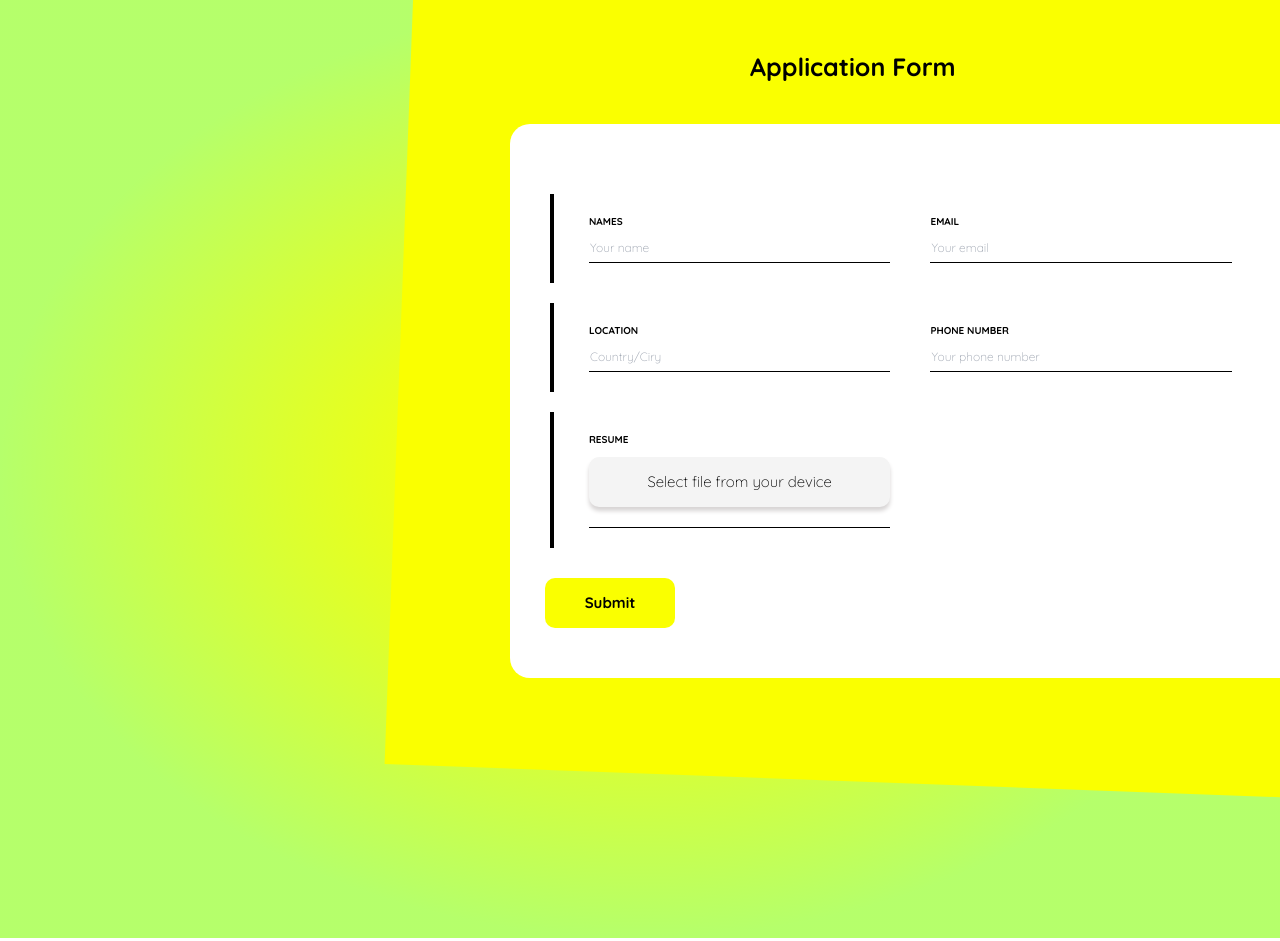
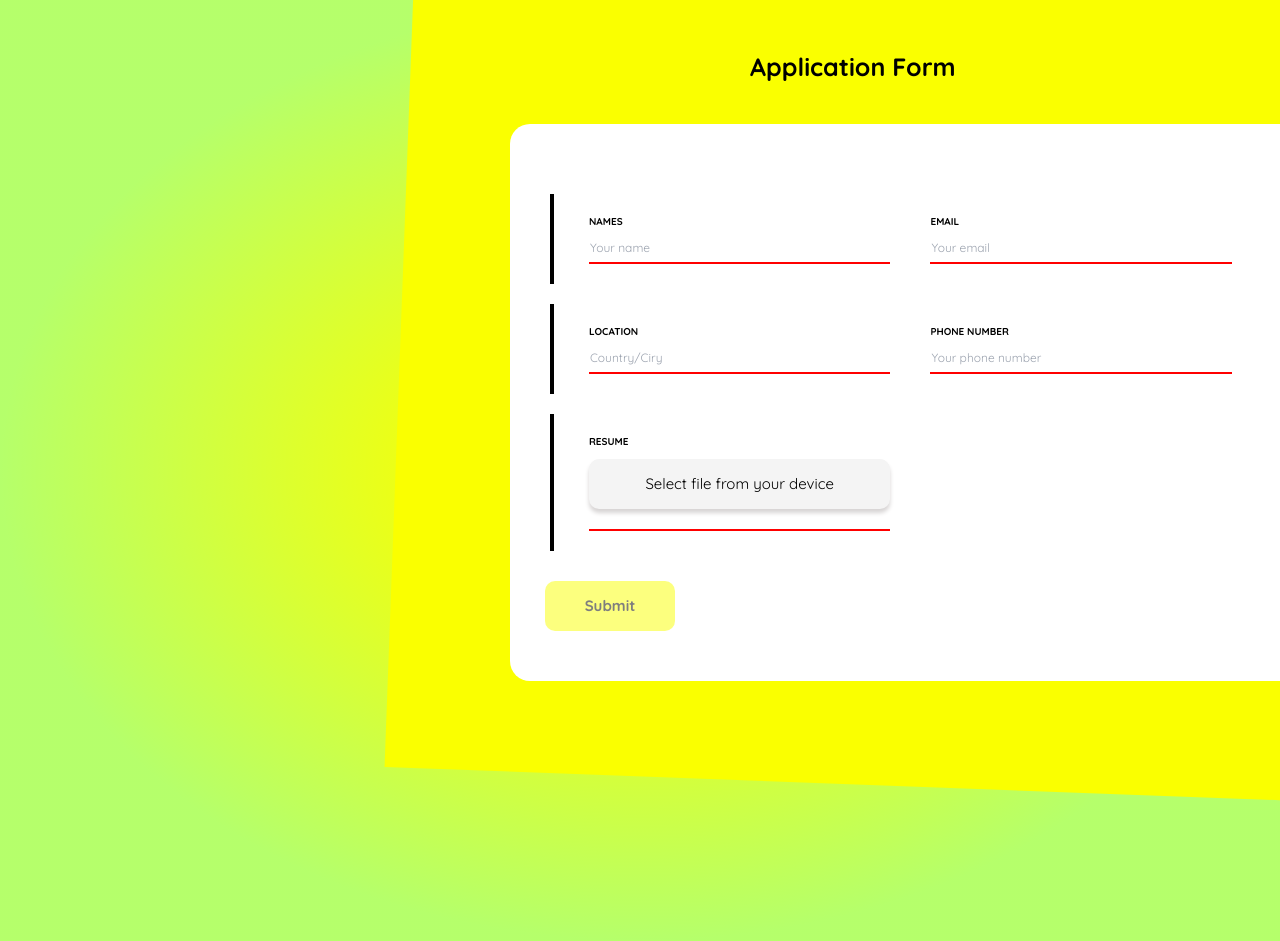
Before and after one commit to itsgratien/job-application-app, a Next.js app in the folder web/: page /apply in a window 1280 px wide. Built offline with nearby package versions, Linux system fonts and the light colour scheme; some icons are missing.

Commit message:
added toast messages

```diff
--- a/web/package.json
+++ b/web/package.json
@@ -19,8 +19,10 @@
     "postcss": "^8.4.14",
     "react": "18.1.0",
     "react-dom": "18.1.0",
+    "react-hot-toast": "^2.2.0",
     "react-pdf": "^5.7.2",
     "react-redux": "^8.0.2",
+    "react-spinners": "^0.12.0",
     "redux": "^4.2.0",
     "sass": "^1.52.3",
     "tailwindcss": "^3.1.0",
--- a/web/src/components/ApplicationForm/ApplicationForm.tsx
+++ b/web/src/components/ApplicationForm/ApplicationForm.tsx
@@ -4,16 +4,44 @@ import { ApplicationSchema } from './Schema';
 import { Input } from './Input';
 import style from './Style.module.scss';
 import classname from 'classnames';
-import { ApplicationFormPropsT } from '@/generated/Applicants';
+import { applyAction } from '@/redux/Actions/ApplicantActions';
+import { useAppDispatch, useAppSelector } from '@/hooks/Redux';
+import { useDisableButton } from '@/hooks/UseDisableButton';
+import BeatLoader from 'react-spinners/BeatLoader';
 
-export const ApplicationForm = ({ handleSubmit }: ApplicationFormPropsT) => {
+export const ApplicationForm = () => {
+  const dispatch = useAppDispatch();
+
+  const selector = useAppSelector((state) => ({
+    loading: state.applicantReducer.applyLoading,
+    error: state.applicantReducer.applyError,
+    success: state.applicantReducer.applySuccess,
+  }));
+
   const formik = useFormik({
     validationSchema: ApplicationSchema,
-    onSubmit: handleSubmit,
+    onSubmit: (values) => dispatch(applyAction(values)),
     initialValues: { names: '', email: '', location: '', phoneNumber: '', resume: '' },
   });
 
-  const { errors, isValid, values } = formik;
+  const { errors, isValid, values, validateForm, resetForm } = formik;
+
+  const { disabled } = useDisableButton({
+    isValid,
+    error: selector.error || false,
+    loading: selector.loading,
+    success: selector.success,
+  });
+
+  React.useEffect(() => {
+    validateForm();
+  }, []);
+
+  React.useEffect(() => {
+    if (selector.success) {
+      resetForm();
+    }
+  }, [selector.success, resetForm]);
 
   return (
     <form action="" onSubmit={formik.handleSubmit} className={classname(style.appForm, 'relative')}>
@@ -26,6 +54,7 @@ export const ApplicationForm = ({ handleSubmit }: ApplicationFormPropsT) => {
             onChange={formik.handleChange}
             type="text"
             name="names"
+            error={errors.names}
           />
         </div>
         <div className={style.group}>
@@ -36,6 +65,7 @@ export const ApplicationForm = ({ handleSubmit }: ApplicationFormPropsT) => {
             onChange={formik.handleChange}
             type="email"
             name="email"
+            error={errors.email}
           />
         </div>
       </div>
@@ -48,6 +78,7 @@ export const ApplicationForm = ({ handleSubmit }: ApplicationFormPropsT) => {
             onChange={formik.handleChange}
             type="text"
             name="location"
+            error={errors.location}
           />
         </div>
         <div className={style.group}>
@@ -58,6 +89,7 @@ export const ApplicationForm = ({ handleSubmit }: ApplicationFormPropsT) => {
             onChange={formik.handleChange}
             type="text"
             name="phoneNumber"
+            error={errors.phoneNumber}
           />
         </div>
       </div>
@@ -70,14 +102,17 @@ export const ApplicationForm = ({ handleSubmit }: ApplicationFormPropsT) => {
             onChange={formik.handleChange}
             type="file"
             name="resume"
+            error={errors.resume}
           />
         </div>
       </div>
       <button
         type="submit"
         className={classname('outline-none focus:outline-none font-bold', style.submitBtn)}
+        disabled={disabled}
+        style={{ cursor: disabled ? 'not-allowed' : 'pointer', opacity: disabled ? '0.5' : '1' }}
       >
-        Submit
+        {selector.loading ? <BeatLoader size={15} /> : 'Submit'}
       </button>
     </form>
   );
--- a/web/src/components/ApplicationForm/Input.tsx
+++ b/web/src/components/ApplicationForm/Input.tsx
@@ -3,9 +3,20 @@ import style from './Style.module.scss';
 import classname from 'classnames';
 import { InputPropsT } from '@/generated/Applicants';
 
-export const Input = ({ labelName, type, placeholder, value, name, onChange }: InputPropsT) => {
+export const Input = ({
+  labelName,
+  type,
+  placeholder,
+  value,
+  name,
+  onChange,
+  error,
+}: InputPropsT) => {
   return (
-    <div className={style.input}>
+    <div
+      className={style.input}
+      style={{ borderBottom: error ? '2px solid red' : '1px solid black' }}
+    >
       <label htmlFor="">{labelName}</label>
       <input
         type={type || 'text'}
--- a/web/src/components/ApplicationForm/Style.module.scss
+++ b/web/src/components/ApplicationForm/Style.module.scss
@@ -1,10 +1,8 @@
 @import '../../styles/colors.scss';
 
 .input {
-    border-bottom: 1px solid black;
     width: 100%;
     position: relative;
-
     label {
         display: block;
         text-transform: uppercase;
@@ -20,6 +18,7 @@
         width: 100%;
         padding: 0 1px;
         background: none;
+        color: black;
     }
 
     .fileInput {
--- /dev/null
+++ b/web/src/components/Shared/Message.tsx
@@ -0,0 +1,40 @@
+import React from 'react';
+import { setError, setMessage } from '@/redux/Slices/MessageSlice';
+import { useAppDispatch, useAppSelector } from '@/hooks/Redux';
+import toast, { Toaster } from 'react-hot-toast';
+
+export const Message = () => {
+  const selector = useAppSelector((state) => state.messageReducer);
+
+  const dispatch = useAppDispatch();
+
+  React.useEffect(() => {
+    if (selector.message) {
+      toast.success(selector.message);
+      setTimeout(() => {
+        dispatch(setMessage(undefined));
+      }, 1000);
+    }
+  }, [selector.message, dispatch]);
+
+  React.useEffect(() => {
+    if (selector.error) {
+      toast.error(selector.error);
+      setTimeout(() => {
+        dispatch(setError(undefined));
+      }, 1000);
+    }
+  }, [selector.error, dispatch]);
+
+  return (
+    <>
+      <Toaster
+        toastOptions={{
+          style: { fontSize: '12px', padding: '10px' },
+          success: { style: { background: '#FAFF00' } },
+          error: { style: { background: '#ff0f0f', color: 'white' } },
+        }}
+      />
+    </>
+  );
+};
--- /dev/null
+++ b/web/src/hooks/UseDisableButton.ts
@@ -0,0 +1,24 @@
+import React from 'react';
+import { UseDisablePropsT } from '@/generated/Applicants';
+
+export const useDisableButton = ({ isValid, error, loading, success }: UseDisablePropsT) => {
+  const [disabled, setDisabled] = React.useState<boolean>(true);
+
+  React.useEffect(() => {
+    if (isValid || error || success) {
+      setDisabled(false);
+    }
+
+    if (!isValid) {
+      setDisabled(true);
+    }
+
+    if (loading) {
+      setDisabled(true);
+    }
+  }, [isValid, loading, error, success]);
+
+  return {
+    disabled,
+  };
+};
--- a/web/src/pages/_app.tsx
+++ b/web/src/pages/_app.tsx
@@ -1,11 +1,14 @@
 import '../styles/globals.css';
+import React from 'react';
 import type { AppProps } from 'next/app';
 import { Provider } from 'react-redux';
 import { store } from '@/redux/index';
+import { Message } from '@/components/Shared/Message';
 
 function MyApp({ Component, pageProps }: AppProps) {
   return (
     <Provider store={store}>
+      <Message />
       <Component {...pageProps} />
     </Provider>
   );
--- a/web/src/pages/apply.tsx
+++ b/web/src/pages/apply.tsx
@@ -6,23 +6,14 @@ import { Layout } from '@/components/Shared/Layout';
 import { ApplicationForm } from '@/components/ApplicationForm/ApplicationForm';
 import { useRouter } from 'next/router';
 import { GoBack } from '@/components/Shared/GoBack';
-import { applyAction } from '@/redux/Actions/ApplicantActions';
-import { useAppDispatch } from '@/hooks/Redux';
-import { ApplicantT } from '@/generated/Applicants';
 
 const Apply: NextPage = () => {
   const router = useRouter();
 
-  const dispatch = useAppDispatch();
-
-  const handleSubmit = (values: ApplicantT) => {
-    dispatch(applyAction(values));
-  };
-
   return (
     <>
       <Head>
-        <title>Application Form</title>
+        <title>Apply For A Job</title>
       </Head>
       <Layout>
         <div className={classnames(style.application, 'relative')}>
@@ -31,7 +22,7 @@ const Apply: NextPage = () => {
             <span className="font-bold">Application Form</span>
           </div>
           <div className={classnames(style.form, 'bg-white')}>
-            <ApplicationForm handleSubmit={handleSubmit} />
+            <ApplicationForm />
           </div>
         </div>
       </Layout>
--- a/web/src/redux/Actions/ApplicantActions.ts
+++ b/web/src/redux/Actions/ApplicantActions.ts
@@ -3,6 +3,7 @@ import * as applicantSlice from '@/redux/Slices/ApplicantSlice';
 import { action } from '@/utils/ActionSetup';
 import { apiEndPoints } from '@/utils/ApiEndPoints';
 import { ApplicantT } from '@/generated/Applicants';
+import * as messageSlice from '@/redux/Slices/MessageSlice';
 
 export const applyAction = (values: ApplicantT) => async (dispatch: Dispatch) => {
   dispatch(applicantSlice.applyLoading(true));
@@ -13,10 +14,12 @@ export const applyAction = (values: ApplicantT) => async (dispatch: Dispatch) =>
     onError: (e) => {
       dispatch(applicantSlice.applyLoading(false));
       dispatch(applicantSlice.applyError(e.data));
+      dispatch(messageSlice.setError(e.data.error));
     },
-    onSuccess: () => {
+    onSuccess: (res) => {
       dispatch(applicantSlice.applyLoading(false));
       dispatch(applicantSlice.applySuccess(true));
+      dispatch(messageSlice.setMessage(res.message));
     },
   });
 };
--- a/web/src/redux/Slices/MessageSlice.ts
+++ b/web/src/redux/Slices/MessageSlice.ts
@@ -6,7 +6,20 @@ const initialState: MessageInitialStateT = {};
 const messageSlice = createSlice({
   name: 'message',
   initialState,
-  reducers: {},
+  reducers: {
+    setMessage: (state, action: PayloadAction<string | undefined>) => ({
+      ...state,
+      message: action.payload,
+    }),
+    setError: (state, action: PayloadAction<string | undefined>) => ({
+      ...state,
+      error: action.payload,
+    }),
+  },
 });
 
-export const messageReducer = messageSlice.reducer;
+const messageReducer = messageSlice.reducer;
+
+const { setError, setMessage } = messageSlice.actions;
+
+export { setError, setMessage, messageReducer };
--- a/web/src/styles/globals.css
+++ b/web/src/styles/globals.css
@@ -1,4 +1,4 @@
-@import url('https://fonts.googleapis.com/css2?family=Quicksand:wght@300;700&display=swap');
+@import url('https://fonts.googleapis.com/css2?family=Quicksand:wght@400;700&display=swap');
 @tailwind base;
 @tailwind components;
 @tailwind utilities;
```
Also changed, not shown: web/src/__generated__/Applicants.ts (+7 -3 lines).
